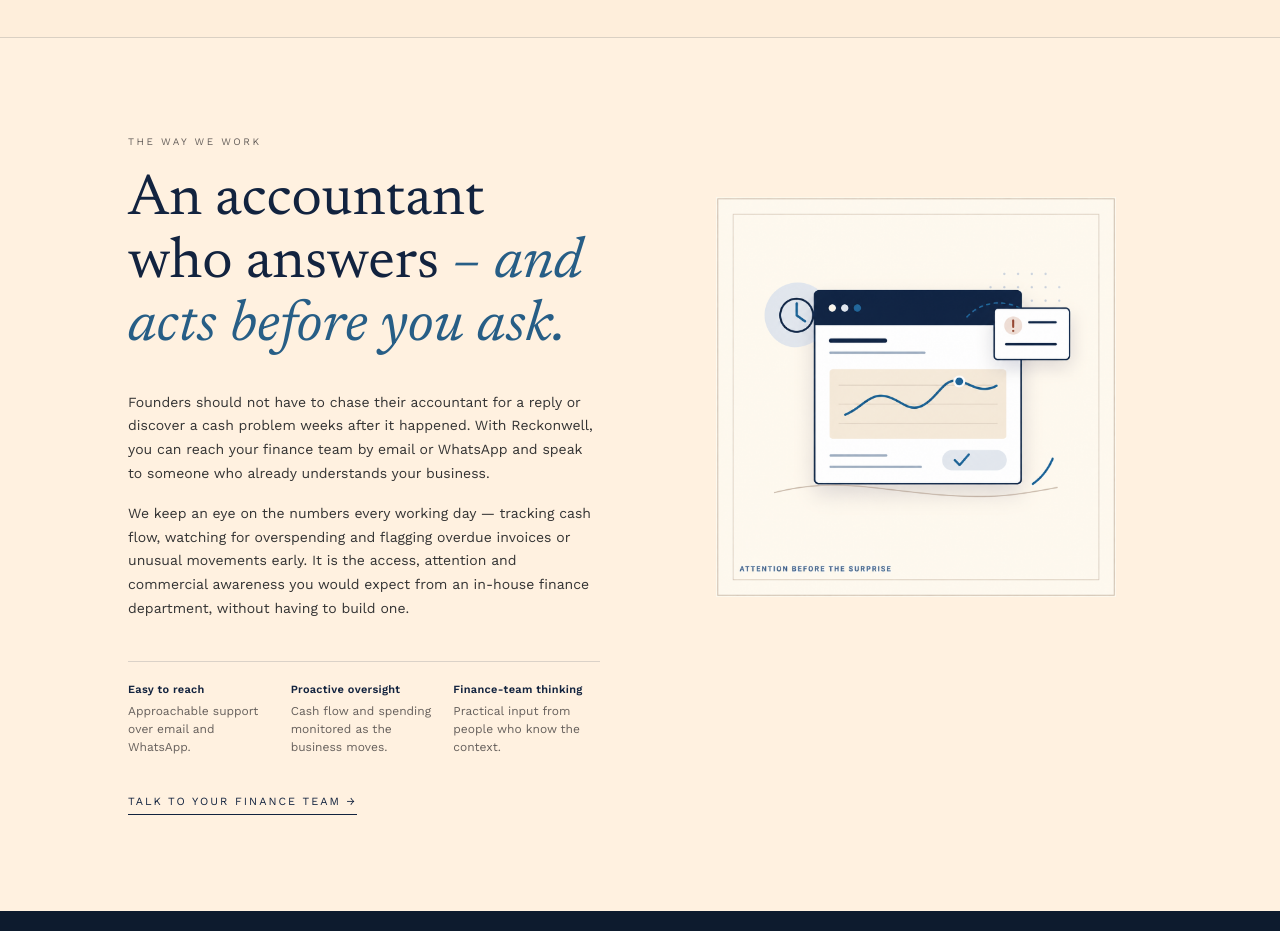
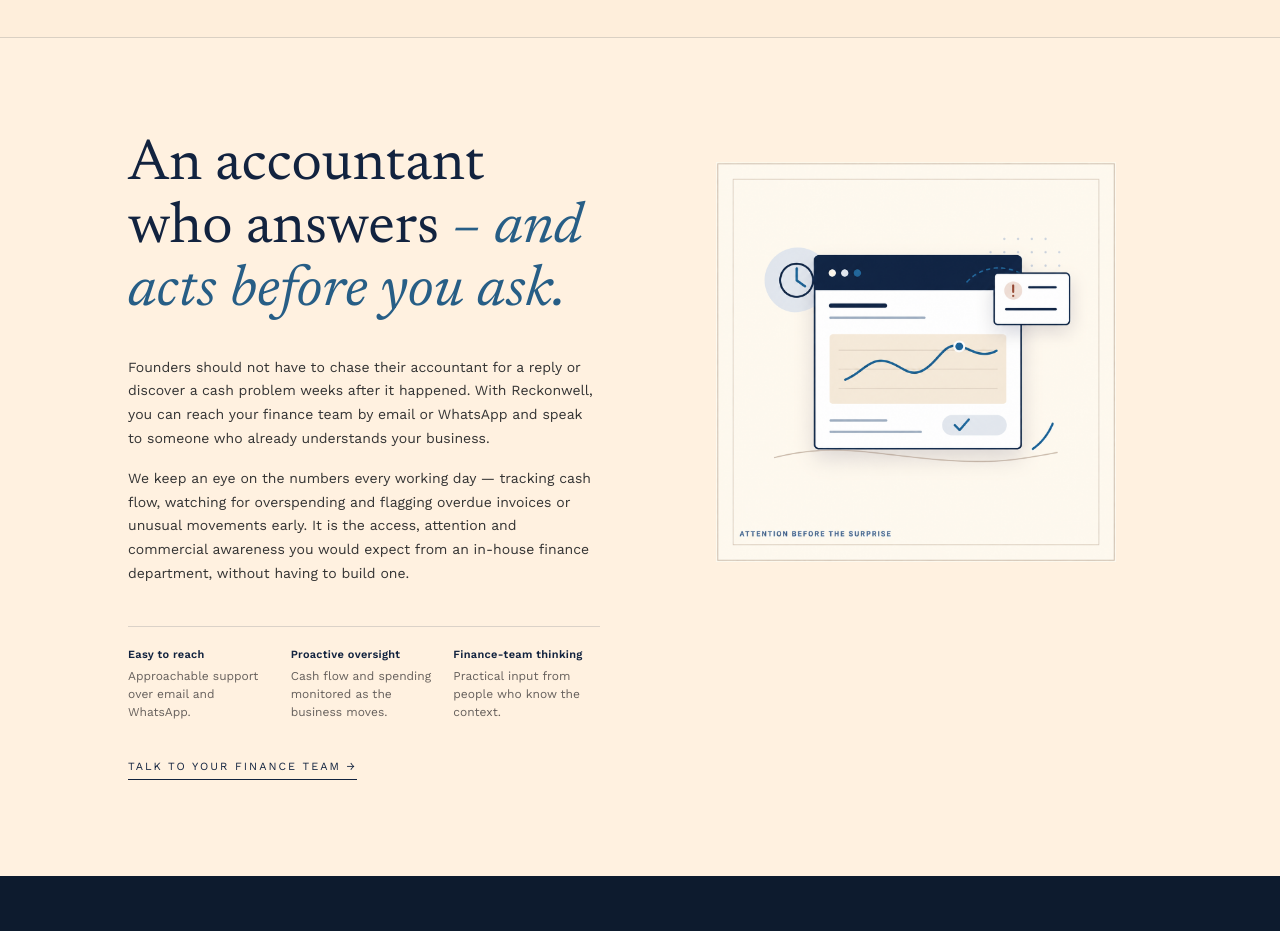
Before and after one commit to Vadim-SV/reckonwell, a Next.js app: page / in a window 1280 px wide. Shown: the part 1060-1991 px from the top of the page. Built offline with nearby package versions, Linux system fonts and the light colour scheme; no server answers.

Commit message:
Local Commit: 2026-09-16T23:19:12.965Z - Deleted the eyebrow `<motion.p>` element ("THE WAY WE WORK") from `PersonalisedProactiveSection.tsx` (lines 36–44).

```diff
--- a/src/app/components/PersonalisedProactiveSection.tsx
+++ b/src/app/components/PersonalisedProactiveSection.tsx
@@ -33,15 +33,6 @@
 
       <div className="max-w-5xl mx-auto">
         {/* Eyebrow */}
-        <motion.p
-          className="font-ui mb-4 md:mb-5"
-          style={{ fontSize: '10px', letterSpacing: '2.5px', textTransform: 'uppercase', color: 'var(--muted)' }}
-          initial={{ opacity: 0, y: 12 }}
-          animate={isInView ? { opacity: 1, y: 0 } : {}}
-          transition={{ duration: 0.6 }}>THE WAY WE WORK
-
-
-        </motion.p>
 
         <div className="grid grid-cols-1 md:grid-cols-2 gap-10 md:gap-20 items-start">
           {/* Left: text */}
@@ -142,6 +133,7 @@
           </motion.div>
         </div>
       </div>
-    </section>);
+    </section>
+  );
 
 }
```
